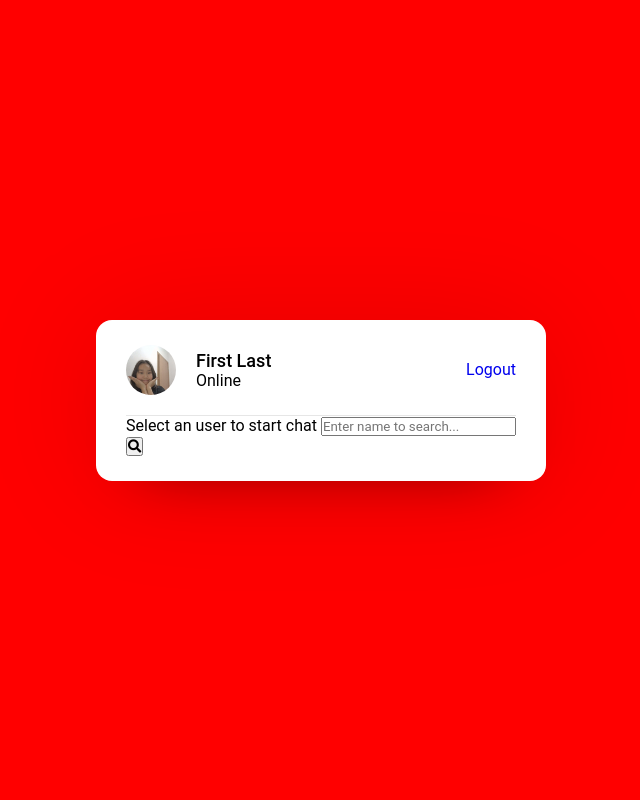
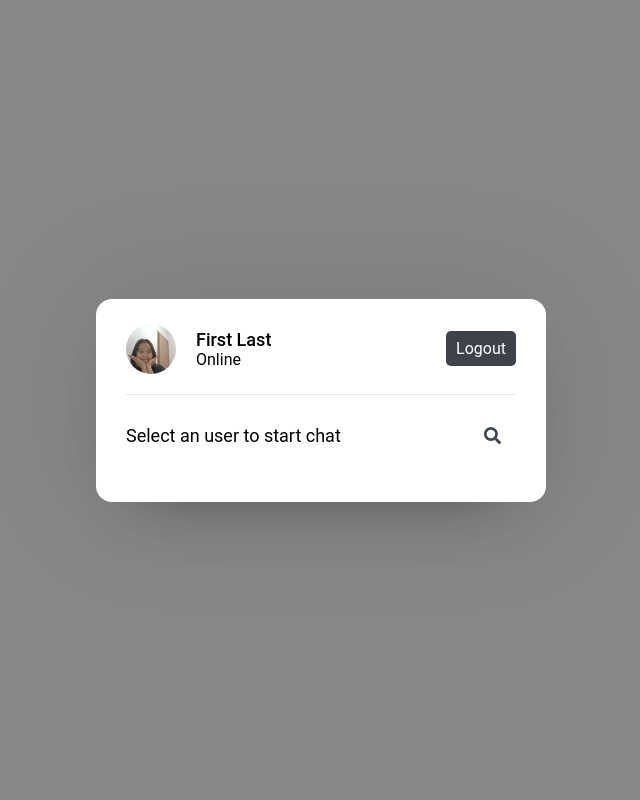
Before and after one commit to oldyoungcoders/phpchatapp, a PHP site: page /users.php in a window 1280 px wide. Shown: the whole page, without its empty margins (319-959 px from the left). Run offline with PHP 8.4, Linux system fonts and the light colour scheme.

Commit message:
changed style.css for user.php - dasgal 5- 19 minute

```diff
--- a/css/style.css
+++ b/css/style.css
@@ -13,7 +13,7 @@
     align-items: center;
     justify-content: center;
     min-height: 100vh;
-    background: #ff0000;
+    background: #878787;
     padding: 0 10px;
 }
 
@@ -168,3 +168,91 @@
     font-size: 18px;
     font-weight: 500;
 }
+
+.users header .logout{
+    display: block;
+    background: #3e424b;
+    color: #fff;
+    outline: none;
+    border: none;
+    padding: 8px 10px;
+    text-decoration: none;
+    border-radius: 5px;
+    cursor: pointer;
+}
+
+.users .search{
+    margin: 20px 0;
+    display: flex;
+    position: relative;
+    align-items: center;
+    justify-content: space-between;
+}
+
+.users .search .text{
+    font-size: 18px;
+}
+
+.users .search input{
+    position: absolute;
+    height: 40px;
+    width: calc(100% - 50px);
+    font-size: 16px;
+    padding: 0 13px;
+    border: 1px solid #e6e6e6;
+    outline: none;
+    border-radius: 5px 0 0 5px;
+    opacity: 0;
+    pointer-events: none;
+    transition: all 0.2s ease;
+}
+
+.users .search input.show{
+    opacity: 1;
+    pointer-events: auto;
+}
+
+.users .search button{
+    position: relative;
+    z-index: 1;
+    width: 47px;
+    height: 42px;
+    font-size: 17px;
+    cursor: pointer;
+    border: none;
+    background: #fff;
+    color: #3e424b;
+    outline: none;
+    border-radius: 0 5px 5px 0;
+    transition: all 0.2s ease;
+}
+
+.users .search button.active{
+    background: #3e424b;
+    color: #fff;
+}
+
+.search button.active i::before{
+    content: '\f00d';
+}
+
+.users-list{
+    max-height: 350px;
+    overflow-y: auto;
+}
+
+:is(.users-list, .chat-box)::-webkit-scrollbar{
+    width: 0px;
+}
+
+.users-list a{
+    padding-bottom: 10px;
+    margin-bottom: 15px;
+    padding-right: 15px;
+    border-bottom-color: #f1f1f1;
+}
+
+.users-list a:last-child{
+    margin-bottom: 0;
+    border-bottom: none;
+}
```
